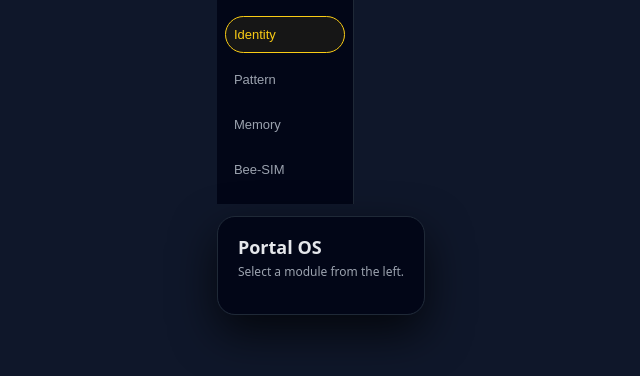
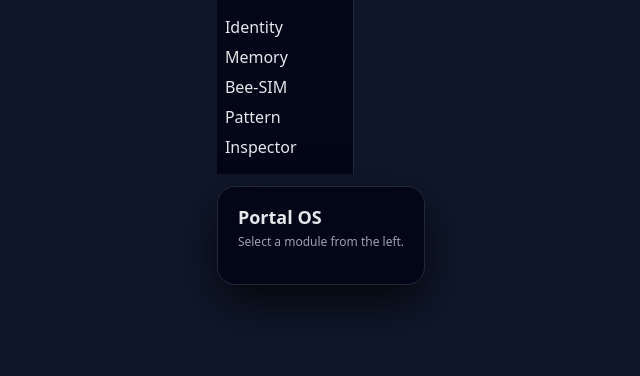
Before and after one commit to maxandbe1/Portal-OS, a React (Vite) app: page / in a window 1280 px wide. Shown: the top 376 px of the page, without its empty margins (319-959 px from the left). Built offline with nearby package versions, Linux system fonts and the light colour scheme.

Commit message:
Update NavRail.jsx

```diff
--- a/src/layout/NavRail.jsx
+++ b/src/layout/NavRail.jsx
@@ -1,24 +1,24 @@
 import React from "react";
-
 
 const items = [
   { key: "identity", label: "Identity" },
+  { key: "memory", label: "Memory" },
+  { key: "beesim", label: "Bee‑SIM" },
   { key: "pattern", label: "Pattern" },
-  { key: "memory", label: "Memory" },
-  { key: "beesim", label: "Bee‑SIM" }
+  { key: "inspector", label: "Inspector" }, // ← valid HERE
 ];
 
-export function NavRail({ current, onChange }) {
+export function NavRail({ active, onSelect }) {
   return (
     <div className="nav-rail">
       {items.map((item) => (
-        <button
+        <div
           key={item.key}
-          className={current === item.key ? "active" : ""}
-          onClick={() => onChange(item.key)}
+          className={`nav-item ${active === item.key ? "active" : ""}`}
+          onClick={() => onSelect(item.key)}
         >
           {item.label}
-        </button>
+        </div>
       ))}
     </div>
   );
```
